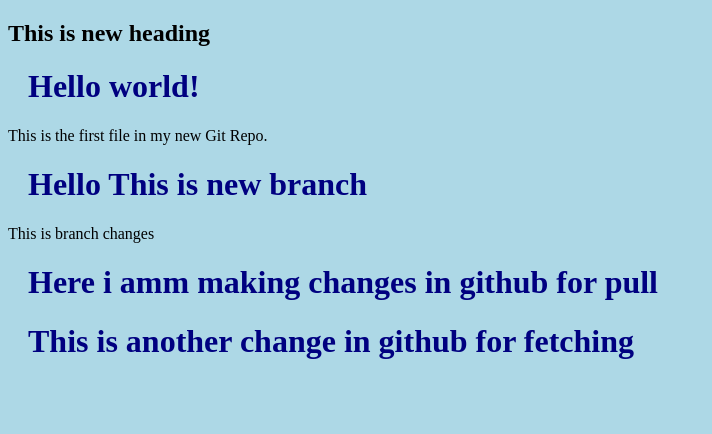
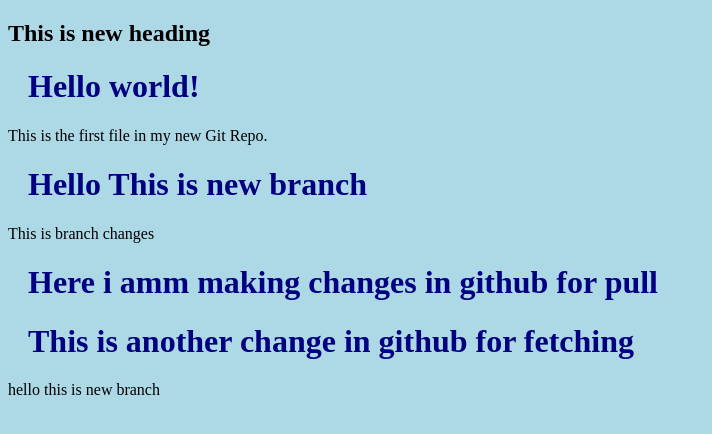
Before and after one commit to shakyakhushbu/git-tutorials, a plain HTML site: page index.html in a window 1280 px wide. Shown: the whole page, without its empty margins (0-712 px from the left). Drawn offline with Linux system fonts and the light colour scheme.

Commit message:
Update index.html

```diff
--- a/index.html
+++ b/index.html
@@ -11,7 +11,8 @@
 <h1> Hello This is new branch</h1>
 <p> This is branch changes</p>
 <h1>Here i amm making changes in github for pull</h1>
-  <h1>This is another change in github for fetching</h1>
+ <h1>This is another change in github for fetching</h1>
+ <p>hello this is new branch</p>
 
 </body>
 </html>
```
